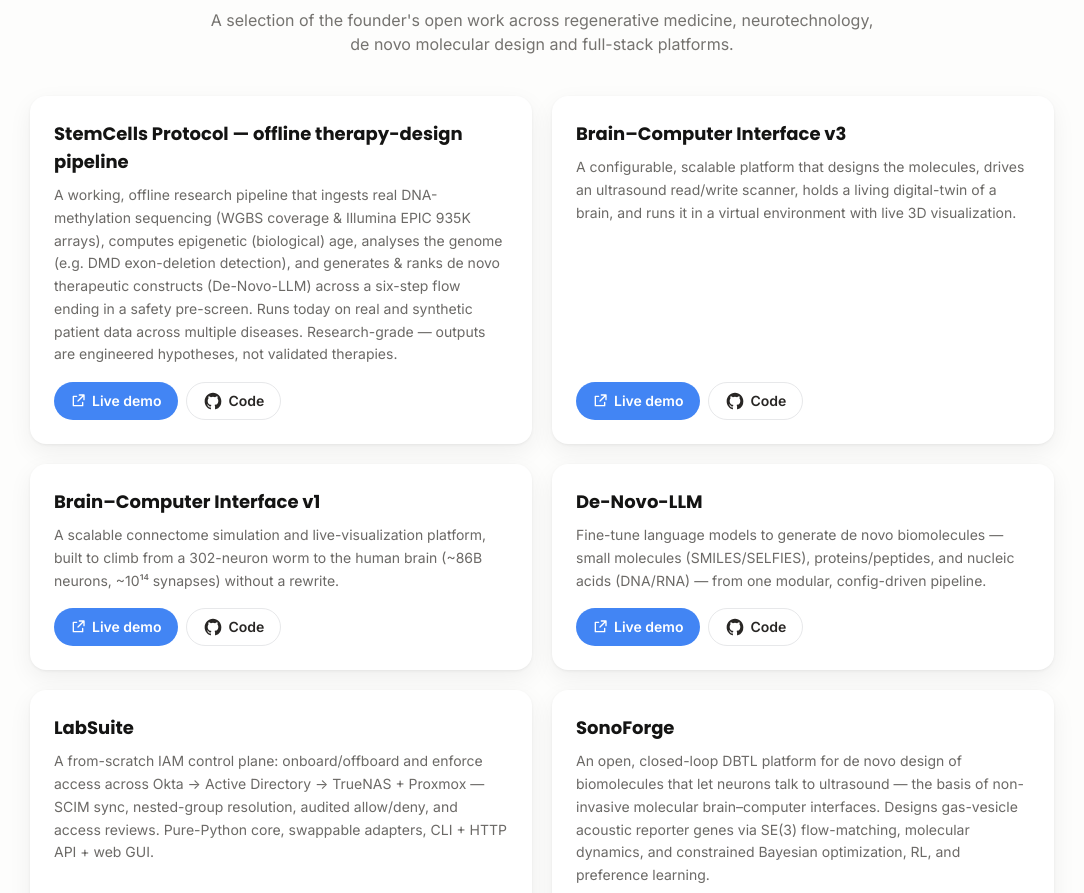
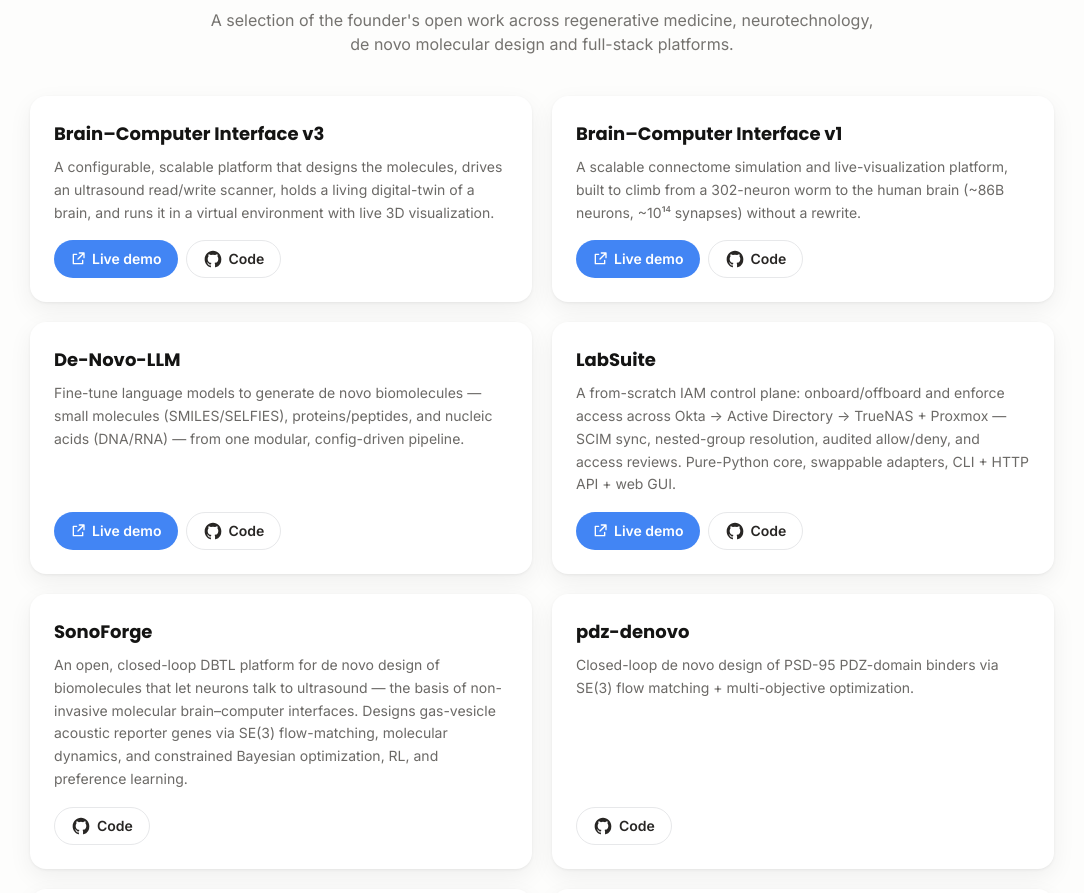
Before and after one commit to sanjaydoc/Carwow_clone, a React (Vite) app in the folder client/: page /investors in a window 1280 px wide. Shown: the part 2550-3443 px from the top of the page, without its empty margins (98-1182 px from the left). Built offline with nearby package versions, Linux system fonts and the light colour scheme.

Commit message:
Investors: remove the offline-pipeline portfolio entry (avoid exposing/inviting copies)
Co-Authored-By: Claude Opus 4.8 <noreply@anthropic.com>
Claude-Session: https://claude.ai/code/session_01Ec4H4tsHNQPPHEoSrDLpie

```diff
--- a/client/src/pages/Investors.tsx
+++ b/client/src/pages/Investors.tsx
@@ -45,13 +45,6 @@ interface Project {
 }
 
 const PROJECTS: Project[] = [
-  {
-    name: 'StemCells Protocol — offline therapy-design pipeline',
-    blurb:
-      'A working, offline research pipeline that ingests real DNA-methylation sequencing (WGBS coverage & Illumina EPIC 935K arrays), computes epigenetic (biological) age, analyses the genome (e.g. DMD exon-deletion detection), and generates & ranks de novo therapeutic constructs (De-Novo-LLM) across a six-step flow ending in a safety pre-screen. Runs today on real and synthetic patient data across multiple diseases. Research-grade — outputs are engineered hypotheses, not validated therapies.',
-    live: 'https://stemcellsprotocol.com',
-    repo: 'https://github.com/sanjaydoc/Stemcellsprotocol',
-  },
   {
     name: 'Brain–Computer Interface v3',
     blurb:
```
Also changed, not shown: 2 other files (tests, documents, lock files or other folders).
